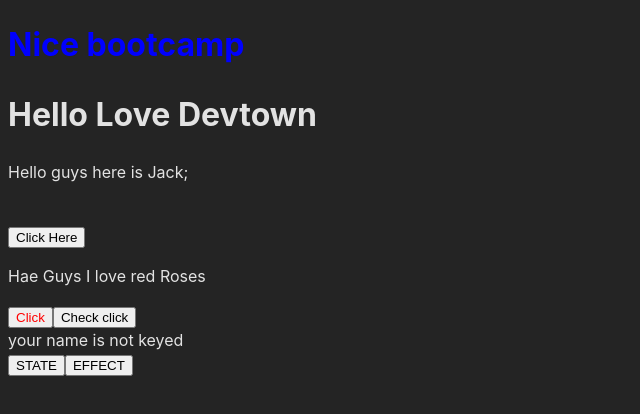
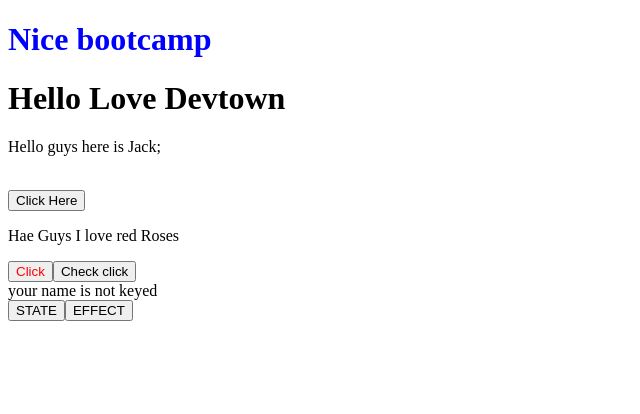
Before and after one commit to James-wasonga/react-bootcamp, a React (Vite) app: page / in a window 1280 px wide. Shown: the top 414 px of the page, without its empty margins (0-640 px from the left). Built offline with nearby package versions, Linux system fonts and the light colour scheme.

Commit message:
style changes

```diff
--- a/src/index.css
+++ b/src/index.css
@@ -1,17 +1,3 @@
-:root {
-  font-family: Inter, system-ui, Avenir, Helvetica, Arial, sans-serif;
-  line-height: 1.5;
-  font-weight: 400;
-
-  color-scheme: light dark;
-  color: rgba(255, 255, 255, 0.87);
-  background-color: #242424;
-
-  font-synthesis: none;
-  text-rendering: optimizeLegibility;
-  -webkit-font-smoothing: antialiased;
-  -moz-osx-font-smoothing: grayscale;
-}
 
 .my-head{
   color:blue;
```
